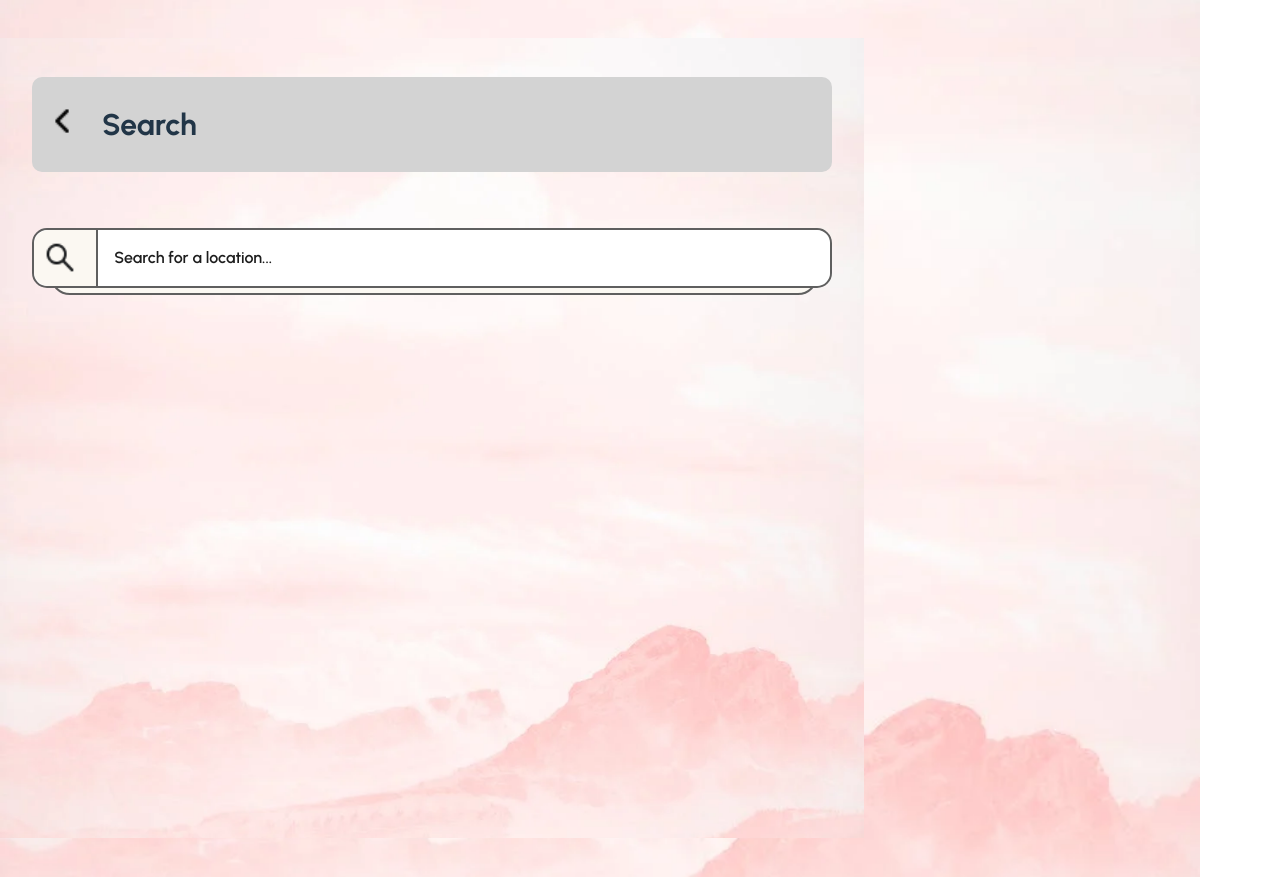
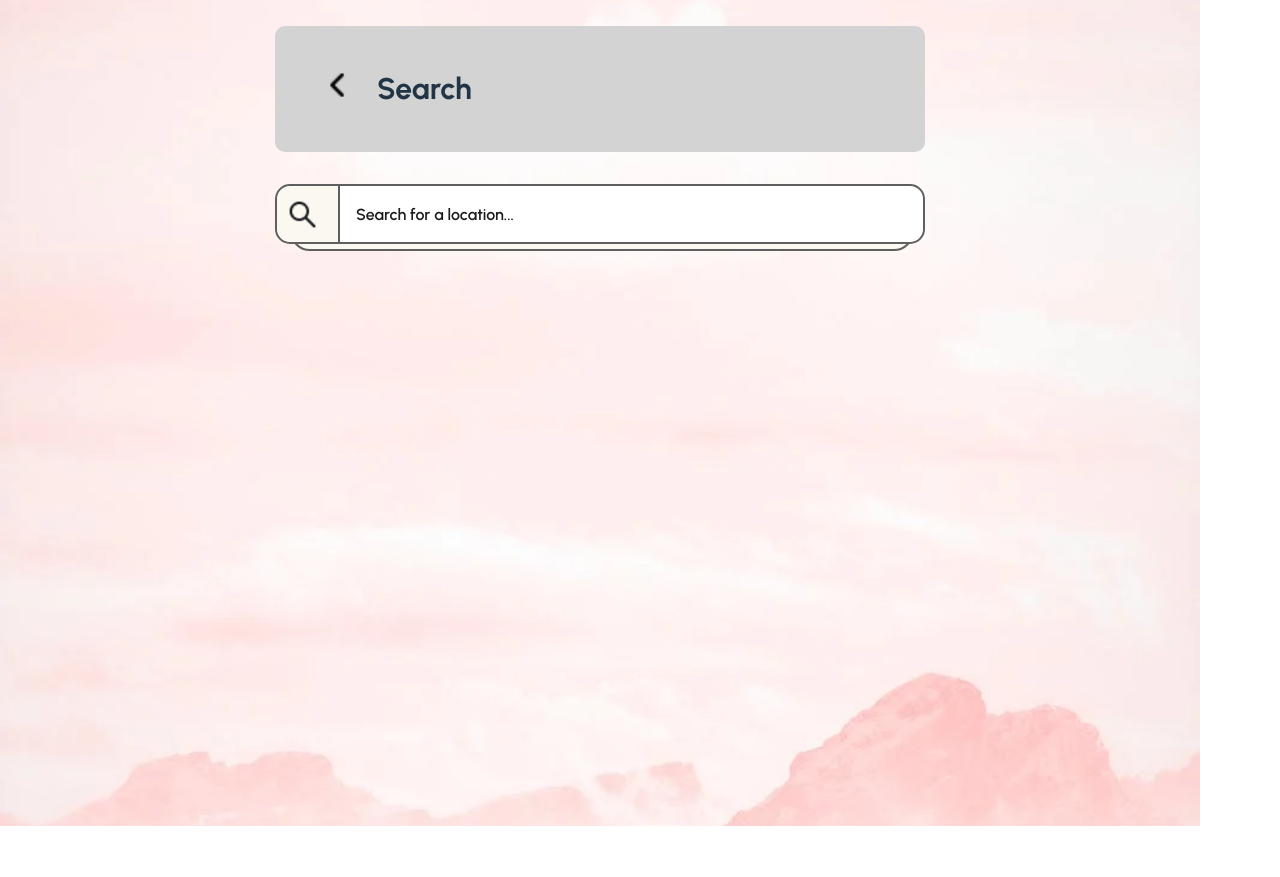
Before and after one commit to zebelity/JOJO-JacketON-JacketOff-app, a React (Vite) app in the folder frontend/: page /prompt in a window 1280 px wide. Both pictures are taken after a click on the button "No Thanks!". After the commit the page ends 826 px from the top, so only its background shows below. Built offline with nearby package versions, Linux system fonts and the light colour scheme.

Commit message:
Justify the layout

```diff
--- a/frontend/src/App.css
+++ b/frontend/src/App.css
@@ -3,9 +3,34 @@
   box-sizing: border-box;
 }
 
+.home-icon img {
+  width: 40px;
+}
+
+.wraptop-today {
+  display: flex;
+  justify-content: space-between;
+  align-items: center;
+  padding: 1rem 2rem;
+  border-radius: 10px;
+  background-color: #d3d3d3;
+}
+
+.wraptop-today h2 {
+  text-align: start;
+  flex-grow: 1;
+}
+
 @media (max-width: 500px) {
-  .smartphone h1 {
-    font-size: 28px;
+  .smartphone .wraptop-today {
+    width: 400px;
+  }
+  .wraptop-today h2{
+    font-size: 20px;
+  }
+  .home-icon img {
+    margin-right: 10px;
+    margin-left: 5px;
   }
   .footer-card h4 {
       font-size: 16px;
@@ -21,9 +46,17 @@
 }
 
 @media (min-width: 501px) and (max-width: 768px) {
-  .tablet h1 {
-    font-size: 40px;
+  .tablet .wraptop-today {
+    width: 500px;
   }
+  .wraptop-today h2{
+    font-size: 25px;
+  }
+  .home-icon img  {
+    margin-right: 15px;
+    margin-left: 10px;
+  }
+
   .footer-card h4 {
     font-size: 18px;
   }
@@ -38,8 +71,15 @@
 }
 
 @media (min-width: 769px){
-  .normal h1 {
-    font-size: 60px;
+  .normal .wraptop-today {
+    width: 650px;
+  }
+  .wraptop-today h2{
+    font-size: 30px;
+  }
+  .home-icon img {
+    margin-right: 20px;
+    margin-left: 10px;
   }
   .footer-card h4 {
     font-size: 20px;
--- a/frontend/src/index.css
+++ b/frontend/src/index.css
@@ -29,6 +29,10 @@
   --rotation: -3deg;
 }
 
+body {
+  background-image: url('/background.webp');
+}
+
 body, .global {
   margin: 0;
   display: flex;
@@ -36,15 +40,16 @@ body, .global {
   max-width: 1200px;
   min-width: 300px;
   min-height: 100vh;
-  background-image: url('/background.webp');
   background-size: cover;
   background-repeat: no-repeat;
   background-position: center;
-  background-color: #dcd3d3;
   font-family: 'Urbanist', sans-serif;
   line-height: 1.5;
-  padding-top: 3vw;
-  padding-bottom: 3vw;
+  padding-top: 1vw;
+  padding-bottom: 1vw;
+  flex-direction: column;
+  align-items: center;
+  justify-content: flex-start;
 }
 
 img {
--- a/frontend/src/pages/Alert.css
+++ b/frontend/src/pages/Alert.css
@@ -4,35 +4,14 @@
   padding: 2rem;
 }
 
-.wraptop-today {
-  display: flex;
-  justify-content: space-between;
-  align-items: center;
-  padding: 1rem 2rem;
-  border-radius: 10px;
-  margin-bottom: 1.5rem;
-}
-
 .alert-content {
   align-items: center;
 }
 
-.home-icon img {
-  width: 40px;
-}
 @media (max-width: 500px) {
-  .smartphone .wraptop-today {
+  .smartphone
+  .alert-content {
     width: 400px;
-  }
-  .wraptop-today h2{
-    font-size: 20px;
-  }
-  .home-icon img {
-    margin-right: 10px;
-    margin-left: 5px;
-  }
-  .alert-content {
-    width: 350px;
   }
   .alert-content h3 {
     font-size: 16px;
@@ -43,18 +22,9 @@
 }
 
 @media (min-width: 501px) and (max-width: 768px) {
-  .tablet .wraptop-today {
-    width: 600px;
-  }
-  .wraptop-today h2{
-    font-size: 25px;
-  }
-  .home-icon img  {
-    margin-right: 15px;
-    margin-left: 10px;
-  }
+  .tablet
   .alert-content {
-    width: 400px;
+    width: 500px;
   }
   .alert-content h3 {
     font-size: 18px;
@@ -64,18 +34,9 @@
   }
 }
 @media (min-width: 769px){
-  .normal .wraptop-today {
-    width: 800px;
-  }
-  .wraptop-today h2{
-    font-size: 30px;
-  }
-  .home-icon img {
-    margin-right: 20px;
-    margin-left: 10px;
-  }
+  .normal
   .alert-content {
-    width: 600px;
+    width: 650px;
   }
   .alert-content h3{
     font-size: 20px;
--- a/frontend/src/pages/Homepage.css
+++ b/frontend/src/pages/Homepage.css
@@ -73,3 +73,22 @@ a {
 .footer-card {
   text-align: center;
 }
+
+
+@media (max-width: 500px) {
+	h1 {
+    font-size: 28px;
+  }
+}
+
+@media (min-width: 501px) and (max-width: 768px) {
+	h1 {
+    font-size: 40px;
+  }
+}
+
+@media (min-width: 769px){
+	h1 {
+		font-size: 60px;
+	}
+}
--- a/frontend/src/pages/Location.css
+++ b/frontend/src/pages/Location.css
@@ -4,20 +4,6 @@
   text-align: center;
   padding: 2rem;
   backdrop-filter: blur(5px);
-}
-
-.wraptop-today {
-  display: flex;
-  justify-content: space-between;
-  align-items: center;
-  padding: 1rem 2rem;
-  border-radius: 10px;
-  margin-bottom: 1.5rem;
-}
-
-.wraptop-today h2 {
-  text-align: start;
-  flex-grow: 1;
 }
 
 .plus-icon {
@@ -58,11 +44,11 @@
 }
 
 @media (max-width: 500px) {
-  .smartphone .wraptop-today {
+  .smartphone h2 {
+    font-size: 20px;
+  }
+  .location-card {
     width: 400px;
-  }
-  h2 {
-    font-size: 20px;
   }
   .location-card p {
     font-size: 16px;
@@ -70,22 +56,22 @@
 }
 
 @media (min-width: 501px) and (max-width: 768px) {
-  .tablet .wraptop-today  {
-    width: 600px;
+  .tablet h2 {
+    font-size: 25px;
   }
-  h2 {
-    font-size: 25px;
+  .location-card {
+    width: 500px;
   }
   .location-card p {
     font-size: 17px;
   }
 }
 @media (min-width: 769px){
-  .normal .wraptop-today  {
-    width: 800px;
+  .normal h2 {
+    font-size: 30px;
   }
-  h2 {
-    font-size: 30px;
+  .location-card {
+    width: 650px;
   }
   .location-card p {
     font-size: 18px;
--- a/frontend/src/pages/Search.css
+++ b/frontend/src/pages/Search.css
@@ -3,15 +3,6 @@
   flex-direction: column;
   text-align: center;
   padding: 2rem;
-}
-
-.wraptop-today {
-  display: flex;
-  justify-content: start;
-  align-items: center;
-  background-color: #d3d3d3;
-  margin-top: 0;
-  padding: 0px;
 }
 
 .back-icon img {
@@ -122,12 +113,7 @@
 }
 
 @media (max-width: 500px) {
-  .smartphone .wraptop-today {
-    width: 400px;
-  }
-  .wraptop-today h2{
-    font-size: 20px;
-  }
+  .smartphone
   .back-icon img, .search-icon img {
     width: 20px;
     margin-right: 10px;
@@ -139,15 +125,13 @@
   input {
     font-size: 14px;
   }
+	.search-box, .search-result {
+		width: 400px;
+	}
 }
 
 @media (min-width: 501px) and (max-width: 768px) {
-  .tablet .wraptop-today {
-    width: 600px;
-  }
-  .wraptop-today h2{
-    font-size: 25px;
-  }
+  .tablet
   .back-icon img, .search-icon img {
     width: 30px;
     margin-right: 15px;
@@ -159,14 +143,13 @@
   input {
     font-size: 15px;
   }
+	.search-box, .search-result {
+		width: 500px;
+	}
 }
+
 @media (min-width: 769px){
-  .normal .wraptop-today {
-    width: 800px;
-  }
-  .wraptop-today h2{
-    font-size: 30px;
-  }
+  .normal
   .back-icon img, .search-icon img{
     width: 40px;
     margin-right: 20px;
@@ -178,4 +161,7 @@
   input {
     font-size: 16px;
   }
+	.search-box, .search-result{
+		width: 650px;
+	}
 }
--- a/frontend/src/pages/Setting.css
+++ b/frontend/src/pages/Setting.css
@@ -3,15 +3,6 @@
   flex-direction: column;
   text-align: center;
   padding: 2rem;
-}
-
-.wraptop-today {
-  display: flex;
-  justify-content: space-between;
-  align-items: center;
-  padding: 1rem 2rem;
-  border-radius: 10px;
-  margin-bottom: 1.5rem;
 }
 
 .setting-card {
@@ -67,16 +58,9 @@ select {
 }
 
 @media (max-width: 500px) {
-  .smartphone .wraptop-today {
-    width: 90%;
+  .smartphone .setting-card {
+    width: 400px;
     margin: 0 auto;
-  }
-  .wraptop-today h2{
-    font-size: 20px;
-  }
-  .home-icon img {
-    margin-right: 10px;
-    margin-left: 5px;
   }
   .setting-card h3 {
     font-size: 16px;
@@ -84,23 +68,12 @@ select {
   .setting-card p {
     font-size: 14px;
   }
-  .setting-card {
-    width: 90%;
-    margin: 15px auto;
-  }
 }
 
 @media (min-width: 501px) and (max-width: 768px) {
-  .tablet .wraptop-today .setting-card{
-    width: 85%;
+  .tablet .setting-card{
+    width: 500px;
     margin: 0 auto;
-  }
-  .wraptop-today h2{
-    font-size: 25px;
-  }
-  .home-icon img {
-    margin-right: 15px;
-    margin-left: 10px;
   }
   .setting-card h3 {
     font-size: 18px;
@@ -110,16 +83,9 @@ select {
   }
 }
 @media (min-width: 769px){
-  .normal .wraptop-today .setting-card{
-    width: 75%;
+  .normal .setting-card{
+    width: 650px;
     margin: 0 auto;
-  }
-  .wraptop-today h2{
-    font-size: 30px;
-  }
-  .home-icon img {
-    margin-right: 20px;
-    margin-left: 10px;
   }
   .setting-card h3 {
     font-size: 20px;
--- a/frontend/src/pages/Today.css
+++ b/frontend/src/pages/Today.css
@@ -3,15 +3,6 @@
   flex-direction: column;
   text-align: center;
   padding: 2rem;
-}
-
-.wraptop-today {
-  display: flex;
-  justify-content: space-between;
-  align-items: center;
-  padding: 1rem 2rem;
-  border-radius: 10px;
-  margin-bottom: 1.5rem;
 }
 
 .today-data {
```
